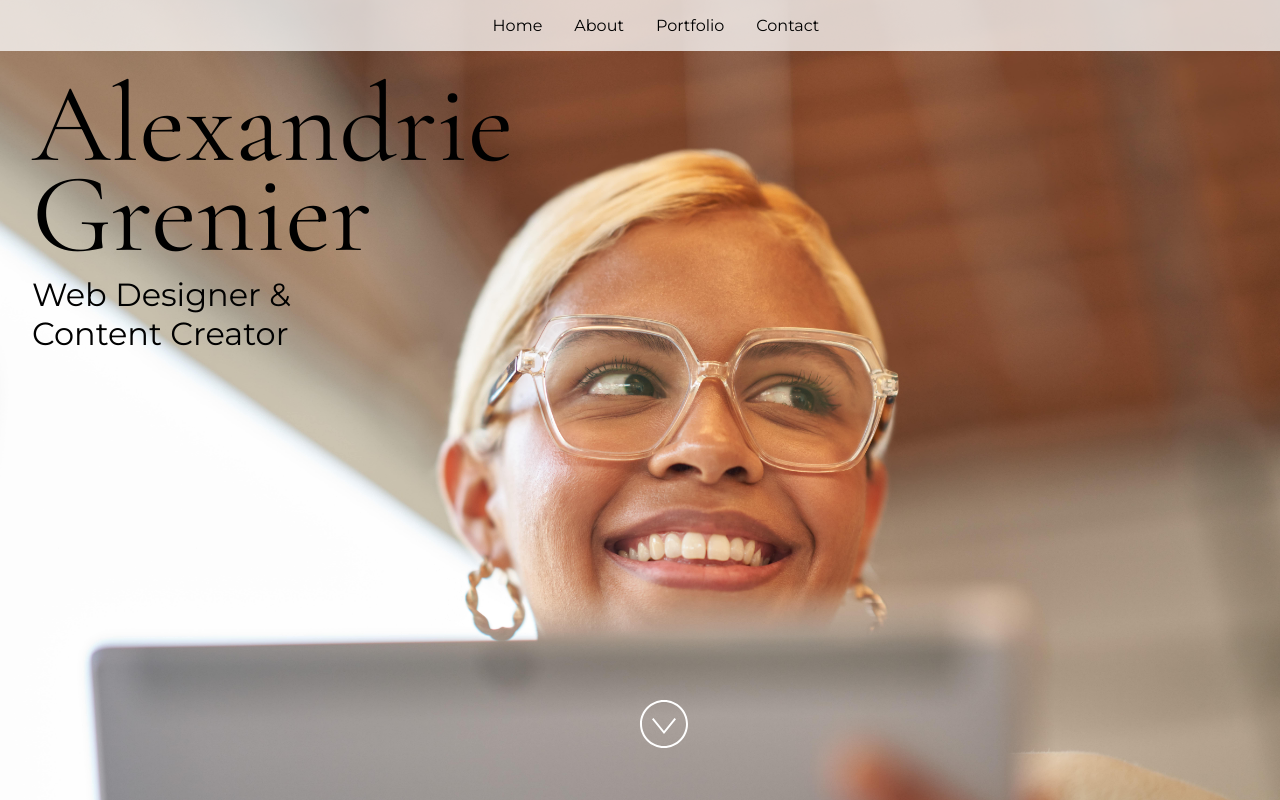
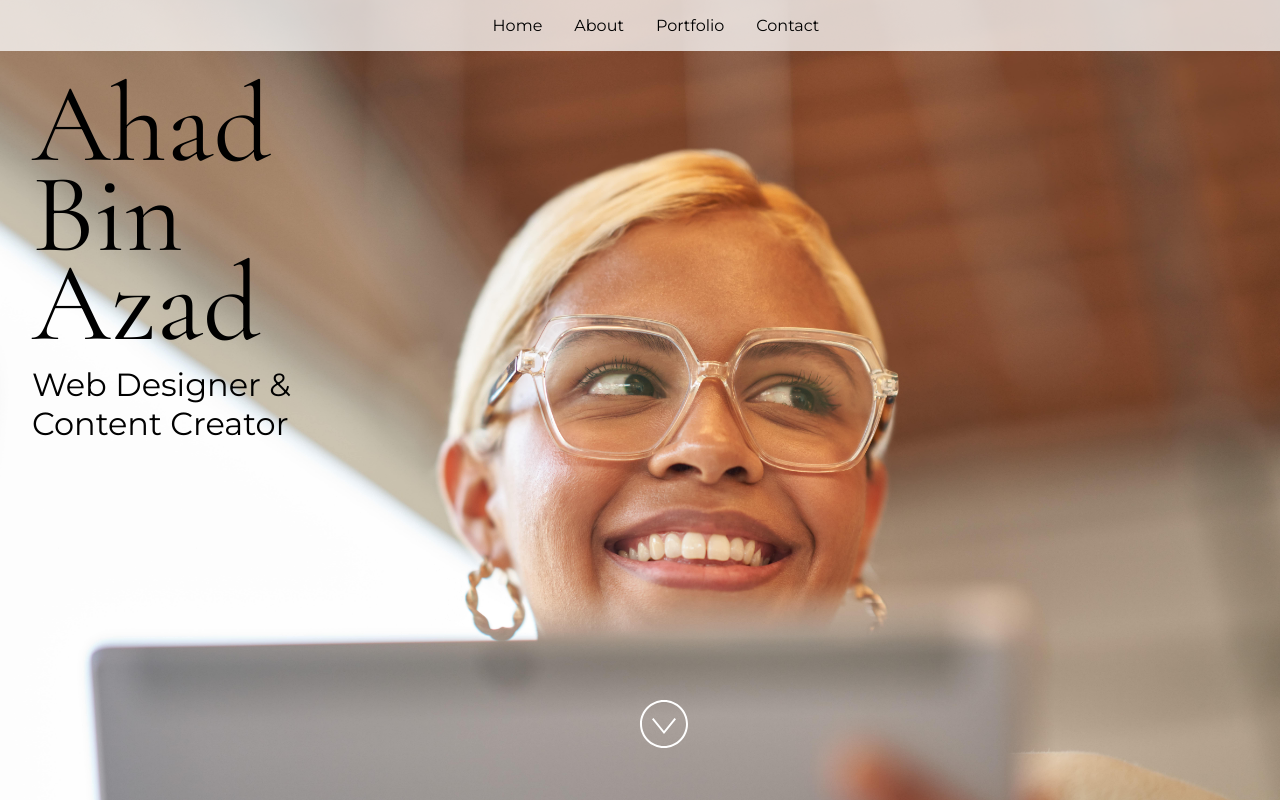
Before and after one commit to AhadBAzad/msftpo, a React (Vite) app: page / in a window 1280 px wide. Built offline with nearby package versions, Linux system fonts and the light colour scheme.

Commit message:
Change name in about

```diff
--- a/src/App.jsx
+++ b/src/App.jsx
@@ -24,7 +24,7 @@ import "./styles.css";
  * If you don't have one of the social sites listed, leave it as an empty string.
  */
 const siteProps = {
-  name: "Alexandrie Grenier",
+  name: "Ahad Bin Azad",
   title: "Web Designer & Content Creator",
   email: "alex@example.com",
   gitHub: "microsoft",
```
